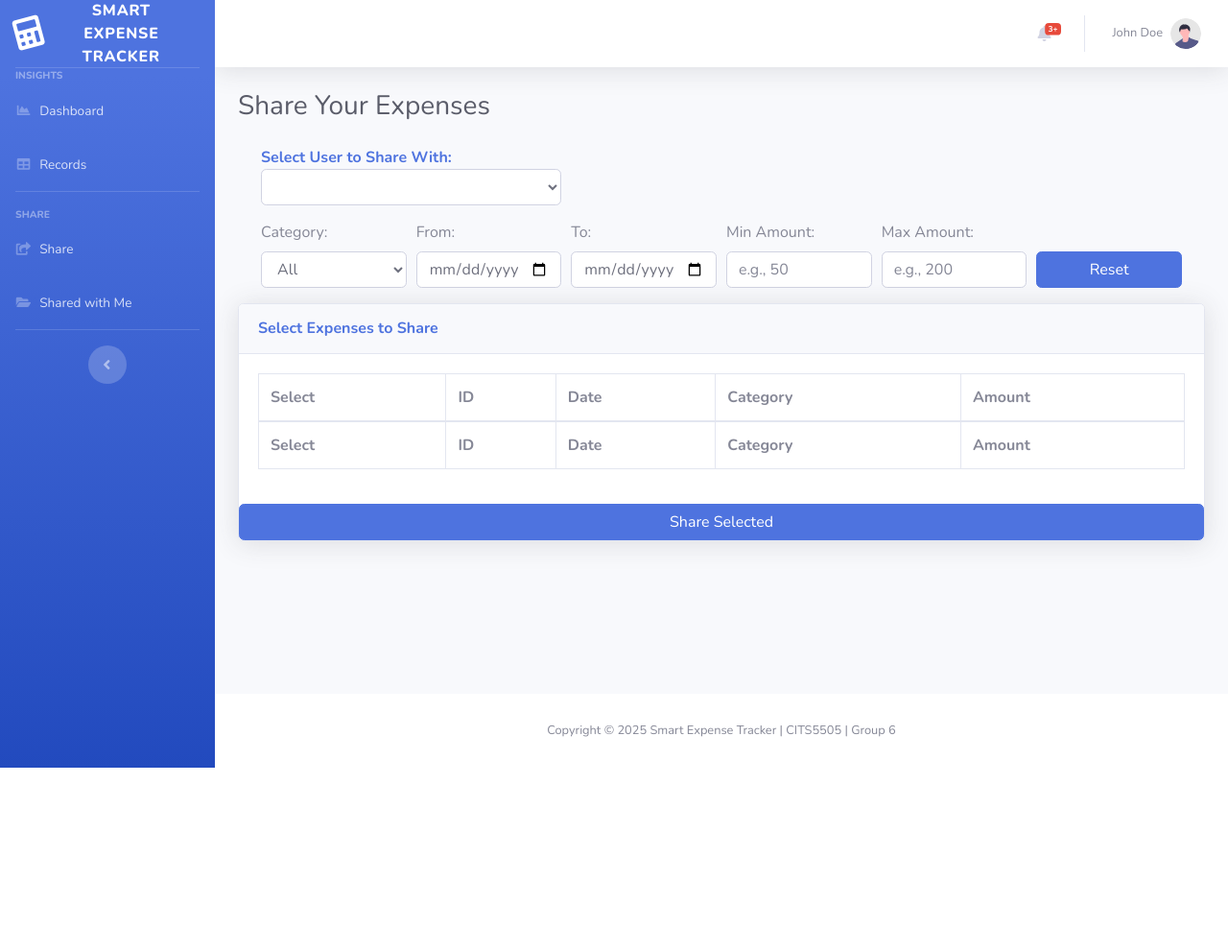
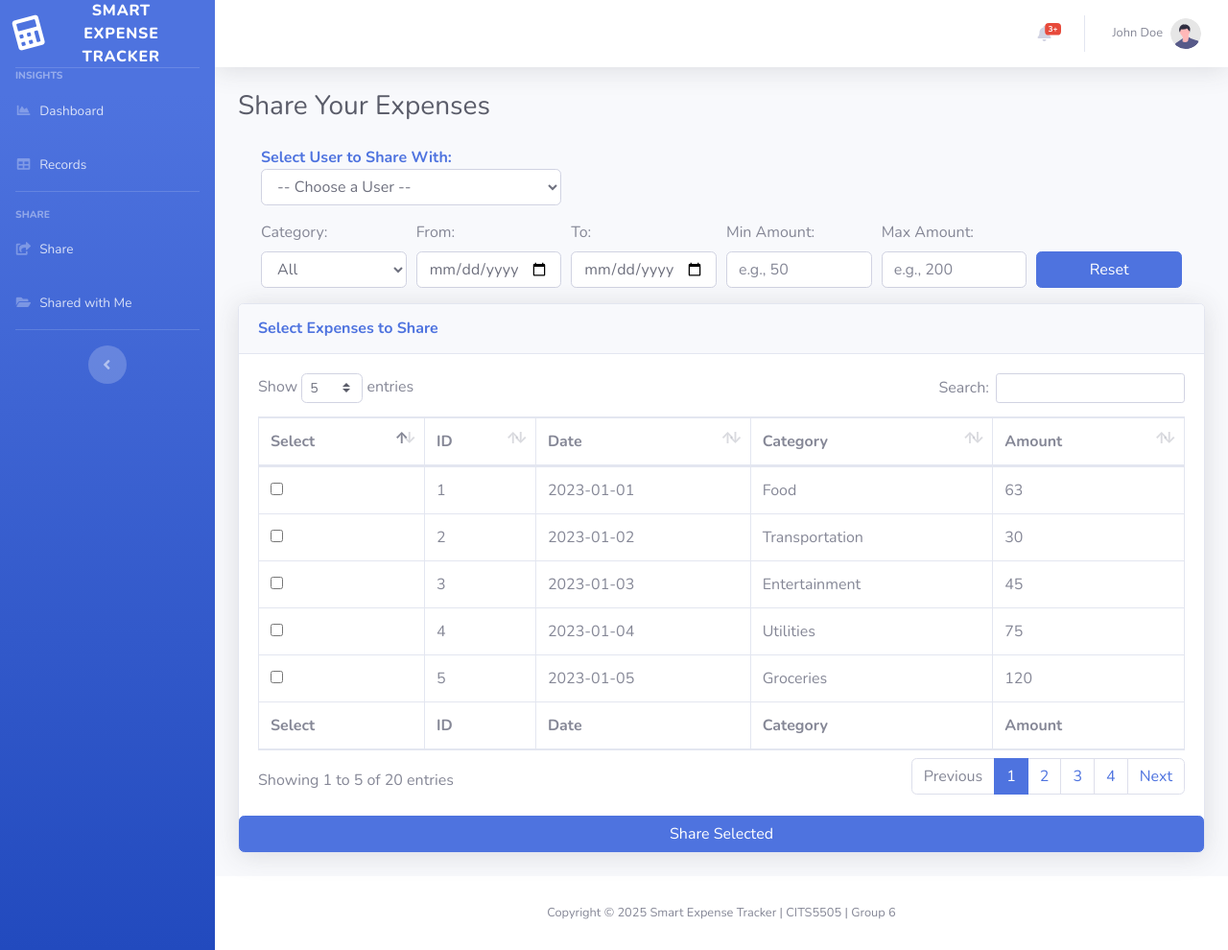
Before and after one commit to ptt0610/CITS5505-Group-6-_-Smart-Expense-Tracker-Analyzer, a Flask app: page /share in a window 1280 px wide. Shown: the whole page at 96% size. Before the commit the page ends 800 px from the top, so only its background shows below. Run offline with Flask 3, Linux system fonts and the light colour scheme; lists and menus that the app fills with data are empty; some libraries are stand-ins or nearby versions.

Commit message:
Add dynamic expense table and user dropdown setup
- Dynamically populate user selection dropdown from dummy user data.
- Populate expenses table using dummy expenses.
- Initialize DataTables for expense table with search, pagination, and row selection features.
- Added checkbox selection for sharing expenses.
- Linked share.js script to share.html.

```diff
--- a/static/js/expense_tracker/share.js
+++ b/static/js/expense_tracker/share.js
@@ -27,3 +27,49 @@ const dummyExpenses = [
     { ID: 19, Date: "2023-01-19", Category: "Clothing", Amount: 95 },
     { ID: 20, Date: "2023-01-20", Category: "Education", Amount: 210 }
 ];
+
+let shareTable; // Global variable for DataTable instance
+
+$(document).ready(function () {
+    // Add the default "-- Choose a User --" option
+    $('#selectUser').append('<option value="">-- Choose a User --</option>');
+
+    // Add the users to the dropdown
+    users.forEach(user => {
+        $('#selectUser').append(`<option value="${user.id}">${user.name}</option>`);
+    });
+
+    initializeShareTable(dummyExpenses);
+
+    function initializeShareTable(expenses) {
+        // Destroy existing DataTable if it exists
+        if ($.fn.DataTable.isDataTable('#shareTable')) {
+            $('#shareTable').DataTable().destroy();
+        }
+
+        const tableBody = $('#shareTable tbody');
+        tableBody.empty();
+
+        expenses.forEach(item => {
+            const row = `
+                <tr>
+                    <td><input type="checkbox" class="select-expense" data-id="${item.ID}"></td>
+                    <td>${item.ID}</td>
+                    <td>${item.Date}</td>
+                    <td>${item.Category}</td>
+                    <td>${item.Amount}</td>
+                </tr>
+            `;
+            tableBody.append(row);
+        });
+
+        // Reinitialize DataTable with pagination, search, and live filtering options
+        shareTable = $('#shareTable').DataTable({
+            "paging": true,
+            "searching": true,  // Allows searching in the table
+            "info": true,
+            "pageLength": 5,  // Default to 5 entries per page
+            "lengthMenu": [5, 10, 25, 50, 100]  // Dropdown for number of rows per page
+        });
+    }
+});
--- a/templates/share.html
+++ b/templates/share.html
@@ -110,9 +110,10 @@
 {% endblock %}
 
 {% block footer_extra %}
-
 <!-- Data table plugins -->
 <script src="{{ url_for('static', filename='vendor/datatables/jquery.dataTables.min.js') }}"></script>
 <script src="{{ url_for('static', filename='vendor/datatables/dataTables.bootstrap4.min.js') }}"></script>
 
+<!-- Load custom data to the table -->
+<script src="{{ url_for('static', filename = 'js/expense_tracker/share.js') }}"></script>
 {% endblock %}
```
